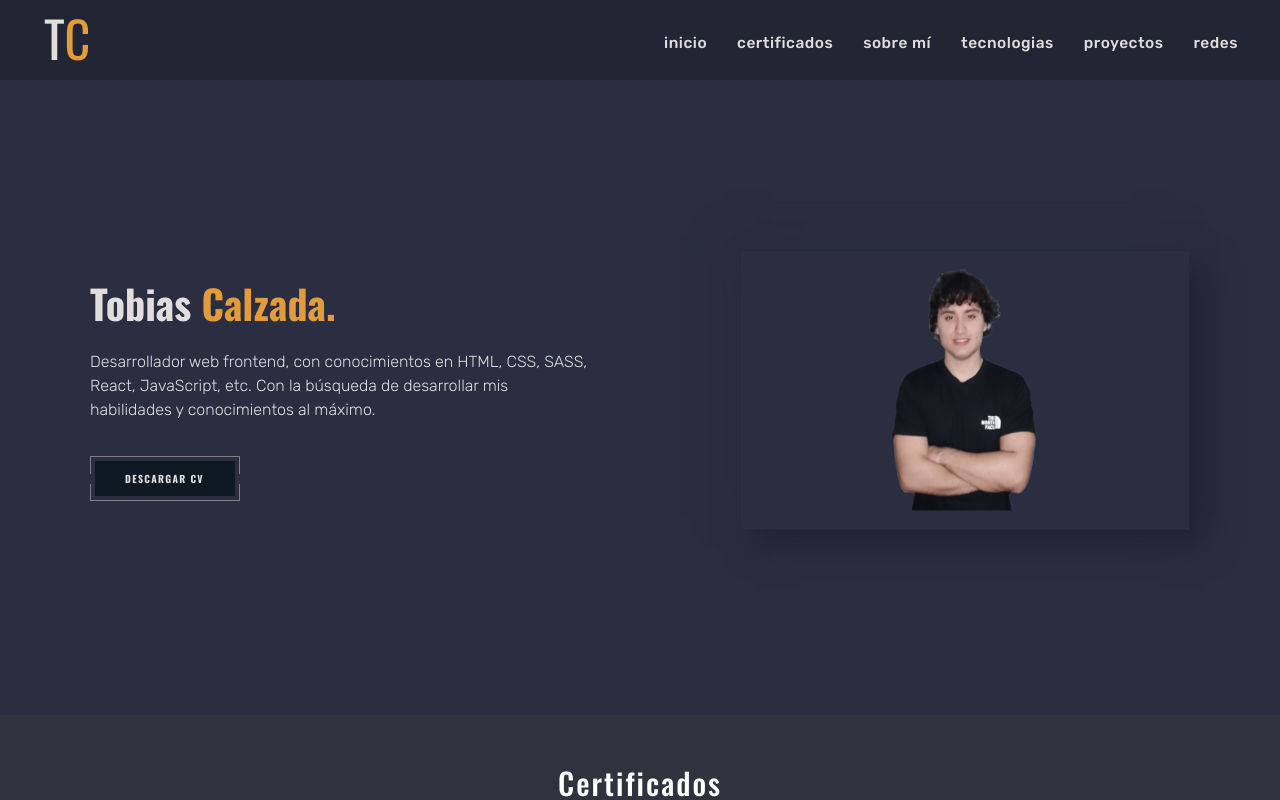
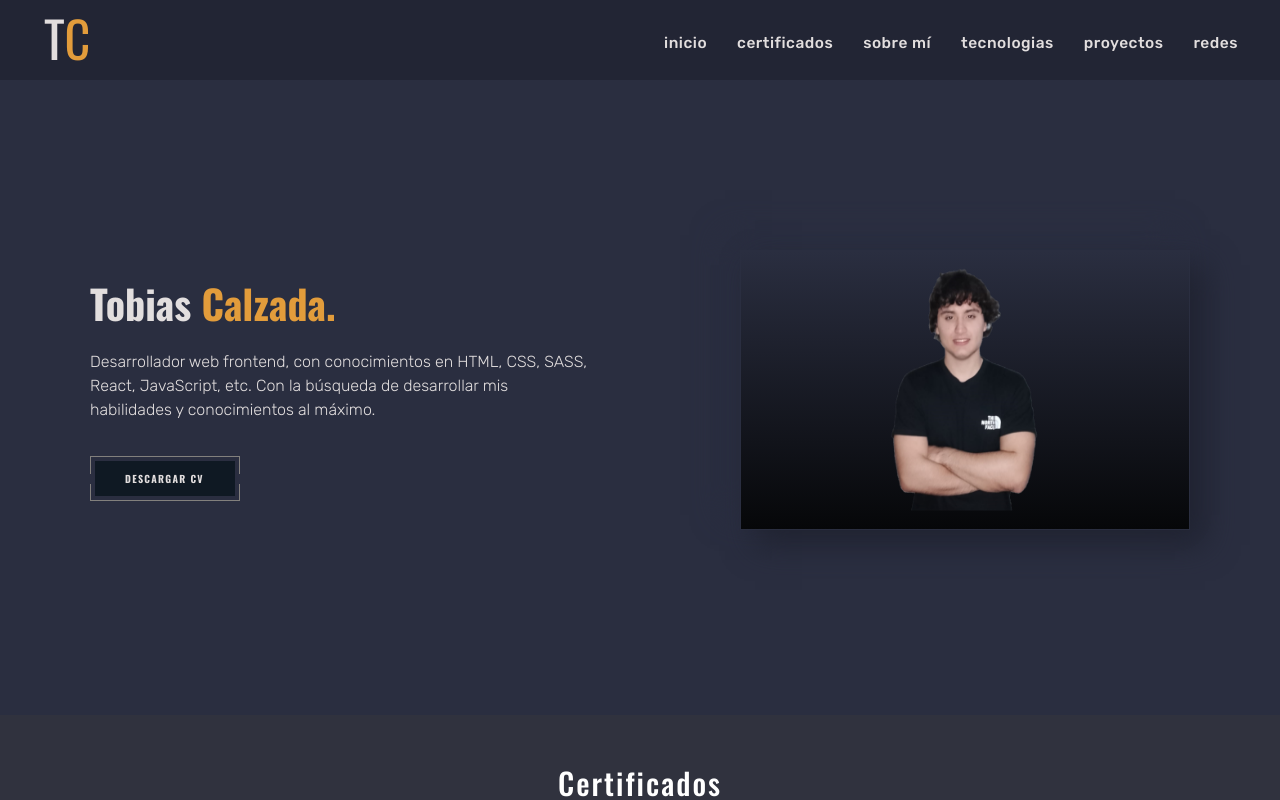
Before and after one commit to TobiasCalzada/portafolio, a React (Create React App) app: page / in a window 1280 px wide. Shown: the top 800 px of the page. Built offline with nearby package versions, Linux system fonts and the light colour scheme.

Commit message:
imagen cambio

```diff
--- a/src/Componentes/Main/PrimeraSeccion/ImgMain/ImgMain.css
+++ b/src/Componentes/Main/PrimeraSeccion/ImgMain/ImgMain.css
@@ -4,10 +4,10 @@
 }
 
 .cardDeImagenMain {
-    border: 1px solid  #1a1d284a;
+    border: 1px solid  #2a2e40;
     width: 450px;
     height: 280px;
-    background-color:  #2a2e40;
+    background: linear-gradient(#2a2e40,#060709);
     box-shadow: 15px 15px 30px   #202331,-15px -15px 30px   #2a2e40 ;
     transition: border-radius cubic-bezier(0.075, 0.82, 0.165, 1) 1s,
     transform cubic-bezier(0.075, 0.82, 0.165, 1) 1s;
```
